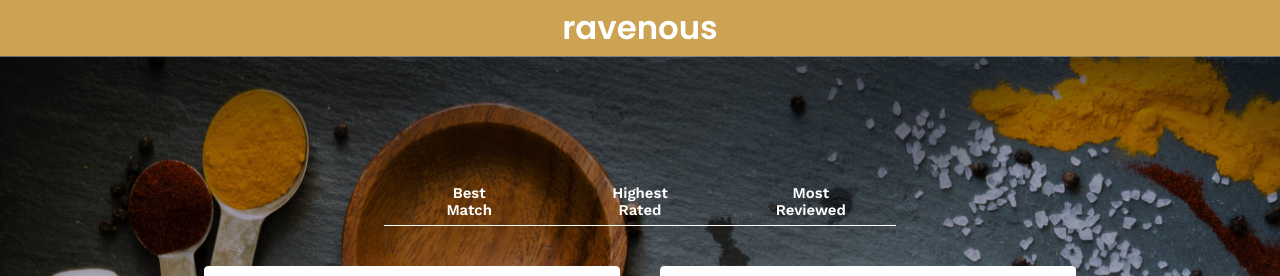
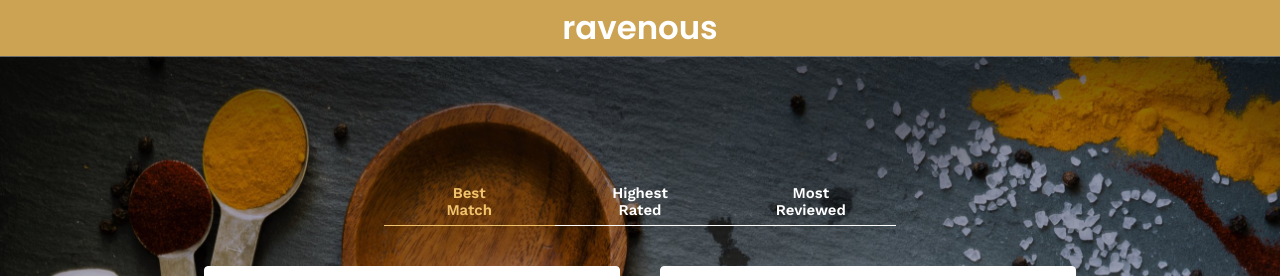
Before and after one commit to PupRiku/ravenous, a React (Create React App) app: page / in a window 1280 px wide. Shown: the top 276 px of the page. Built offline with nearby package versions, Linux system fonts and the light colour scheme.

Commit message:
Set the Class Name of a Sort Option

```diff
--- a/src/components/SearchBar/SearchBar.js
+++ b/src/components/SearchBar/SearchBar.js
@@ -31,7 +31,7 @@ class SearchBar extends React.Component {
     renderSortByOptions() {
         return Object.keys(this.sortByOptions).map(sortByOption => {
             let sortByOptionValue = this.sortByOptions[sortByOption];
-            return <li key={sortByOptionValue}> {sortByOption} </li>;
+            return <li className={this.getSortByClass(sortByOptionValue)} key={sortByOptionValue}> {sortByOption} </li>;
         });
     };
 
```
